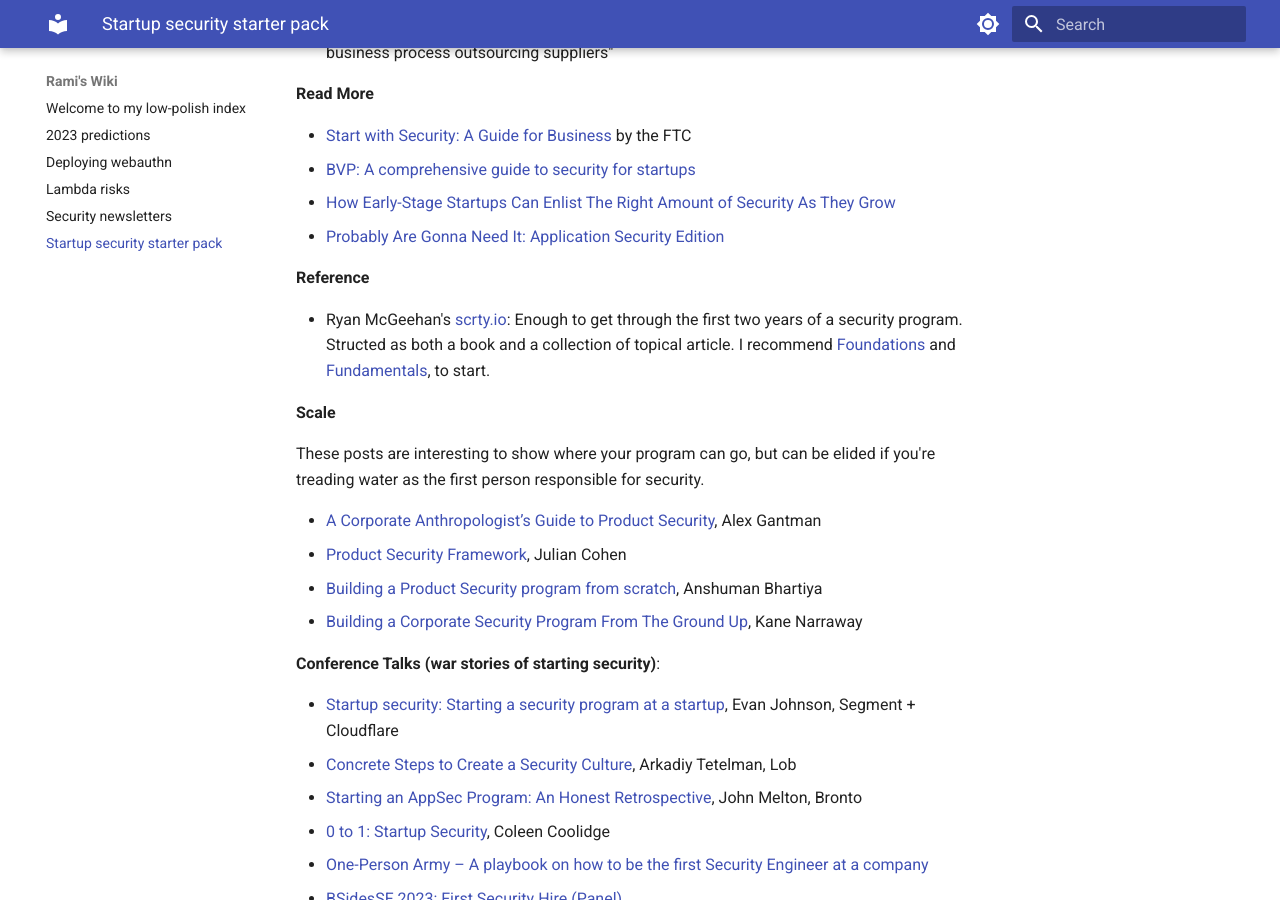
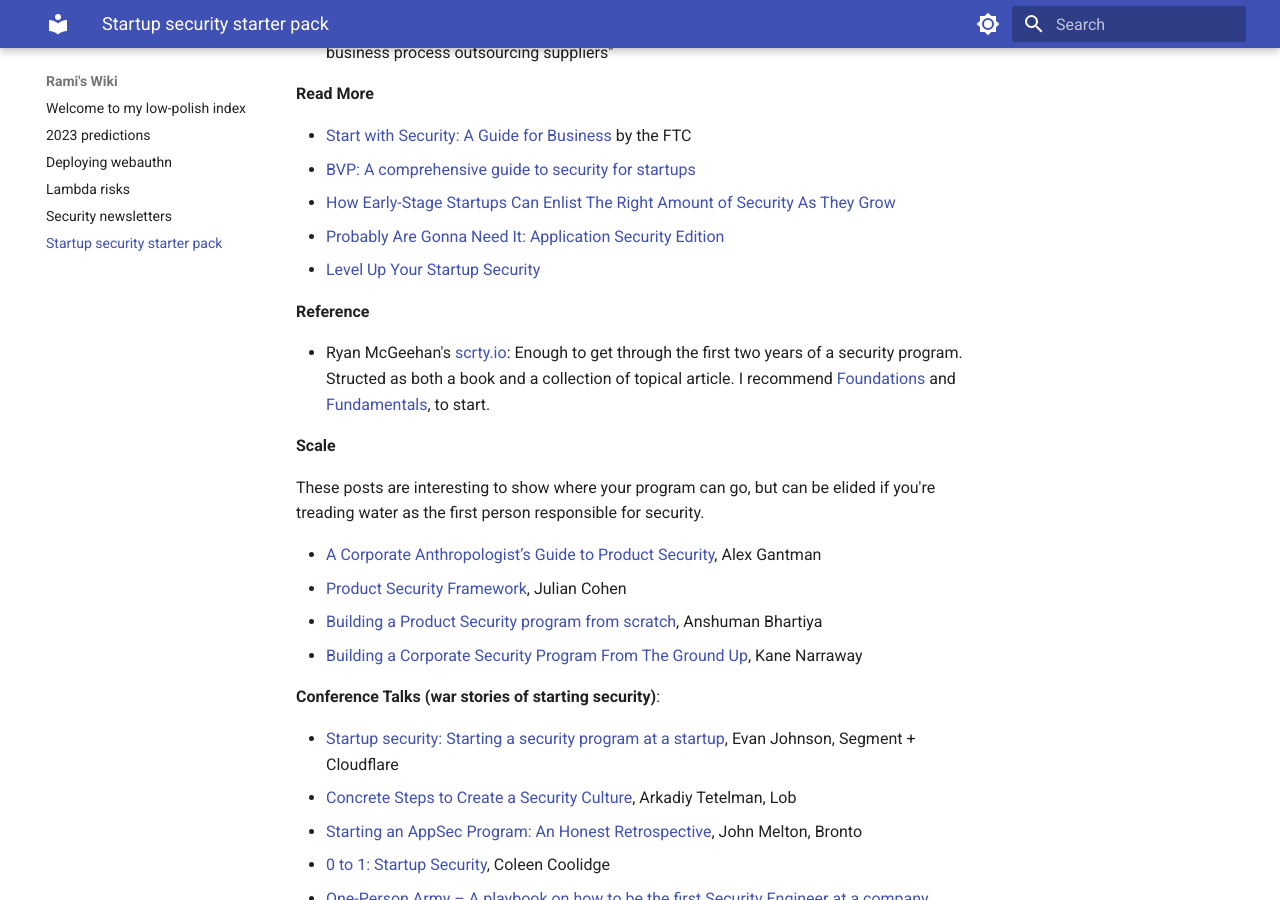
Before and after one commit to ramimac/wiki, an MkDocs documentation site: the page built from docs/startup-security-starter-pack.md, in a window 1280 px wide and 900 px high, scrolled down 511 px. Built offline with MkDocs 1.6.1 and Material for MkDocs 9.7.7, drawn with Linux system fonts in a browser that asks for light colours.

Commit message:
Fixes #8: RunReveal Stating Security

```diff
--- a/docs/startup-security-starter-pack.md
+++ b/docs/startup-security-starter-pack.md
@@ -14,6 +14,7 @@
 * [BVP: A comprehensive guide to security for startups ](https://www.bvp.com/atlas/security-for-startups)
 * [How Early-Stage Startups Can Enlist The Right Amount of Security As They Grow](https://review.firstround.com/how-early-stage-startups-can-enlist-the-right-amount-of-security-as-they-grow)
 * [Probably Are Gonna Need It: Application Security Edition](https://jacobian.org/2021/jul/8/appsec-pagnis/)
+* [Level Up Your Startup Security](https://blog.runreveal.com/startup-security-level-up/)
 
 **Reference**
 
```
